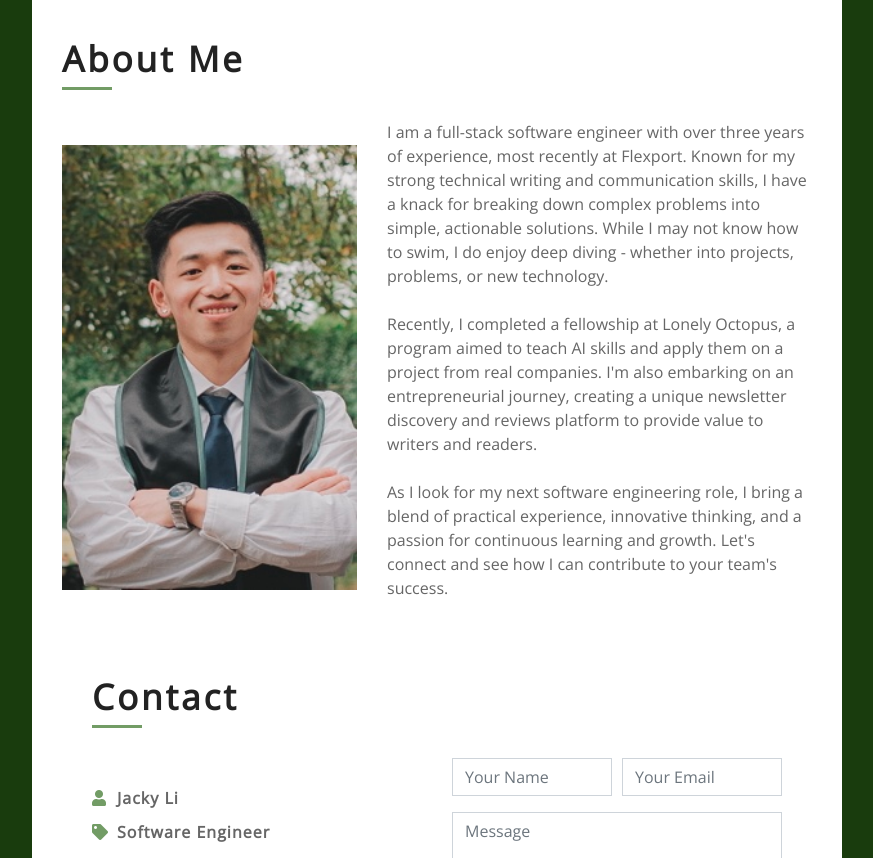
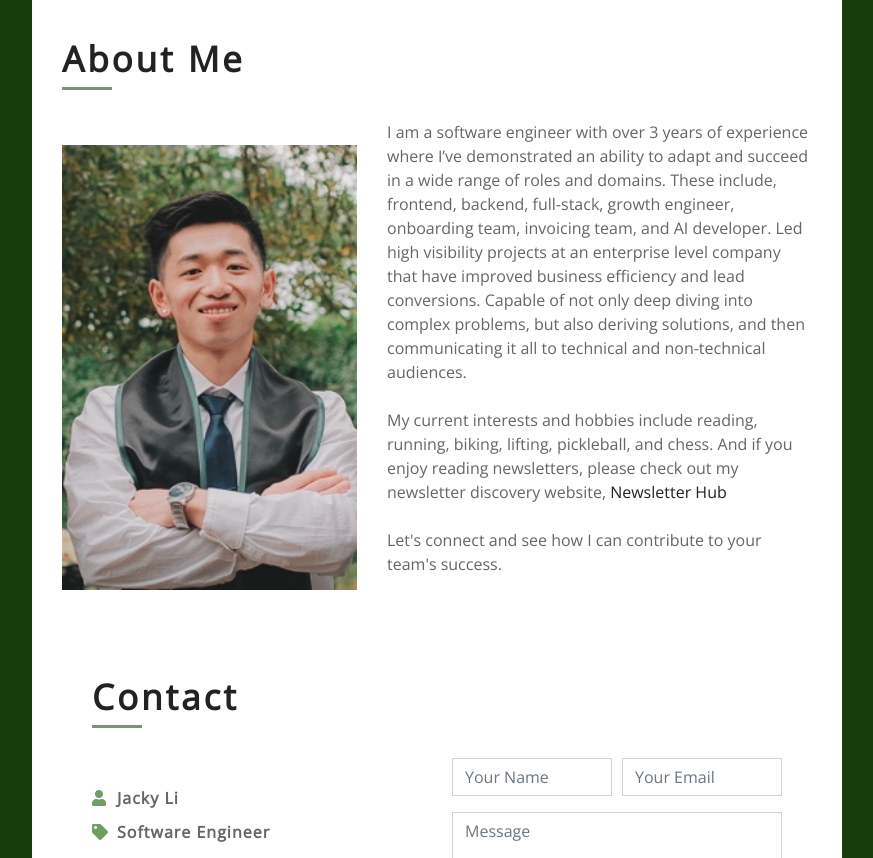
Before and after one commit to jackyli97/portfolio, a plain HTML site: page index.html in a window 1280 px wide. Shown: the part 1260-2118 px from the top of the page, without its empty margins (368-1241 px from the left). Drawn offline with nearby package versions, Linux system fonts and the light colour scheme.

Commit message:
update bio and resume

```diff
--- a/index.html
+++ b/index.html
@@ -66,7 +66,7 @@
                         <p>Hey, I'm</p>
                         <h1>Jacky Li</h1>
                         <h2></h2>
-                        <div class="typed-text">Software Engineer, Full-Stack Engineer, AI Developer</div>
+                        <div class="typed-text">Software Engineer, Growth Engineer, Full-Stack Engineer, AI Developer</div>
                     </div>
                 </div>
                 <!-- Header End -->
@@ -157,17 +157,22 @@
                             </div>
                             <div class="col-md-6 col-lg-7">
                                 <p>
-                                    I am a full-stack software engineer with over three years of experience, most recently at Flexport.
-                                    Known for my strong technical writing and communication skills, I have a knack for breaking down complex problems into simple, actionable solutions.
-                                    While I may not know how to swim, I do enjoy deep diving - whether into projects, problems, or new technology.
+                                    I am a software engineer with over 3 years of experience where I’ve demonstrated an ability to adapt and succeed in a wide range of roles and domains.
+                                    These include, frontend, backend, full-stack, growth engineer, onboarding team, invoicing team, and AI developer.
+                                    Led high visibility projects at an enterprise level company that have improved business efficiency and lead conversions.
+                                    Capable of not only deep diving into complex problems, but also deriving solutions, and then communicating it all to technical and non-technical audiences.
                                     <br>
                                     <br>
-                                    Recently, I completed a fellowship at Lonely Octopus, a program aimed to teach AI skills and apply them on a project from real companies.
-                                    I'm also embarking on an entrepreneurial journey, creating a unique newsletter discovery and reviews platform to provide value to writers and readers.
+                                    My current interests and hobbies include reading, running, biking, lifting, pickleball, and chess.
+                                    And if you enjoy reading newsletters, please check out my newsletter discovery website,
+                                    <a href="https://www.newsletterhub.co/" target="_blank">
+                                        Newsletter Hub
+                                    </a>
                                     <br>
                                     <br>
-                                    As I look for my next software engineering role, I bring a blend of practical experience, innovative thinking, and a passion for continuous learning and growth.
                                     Let's connect and see how I can contribute to your team's success.
+                                    <br>
+                                    <br>
                                 </p>
                             </div>
                     </div>
```
Also changed, not shown: 1 other file.
